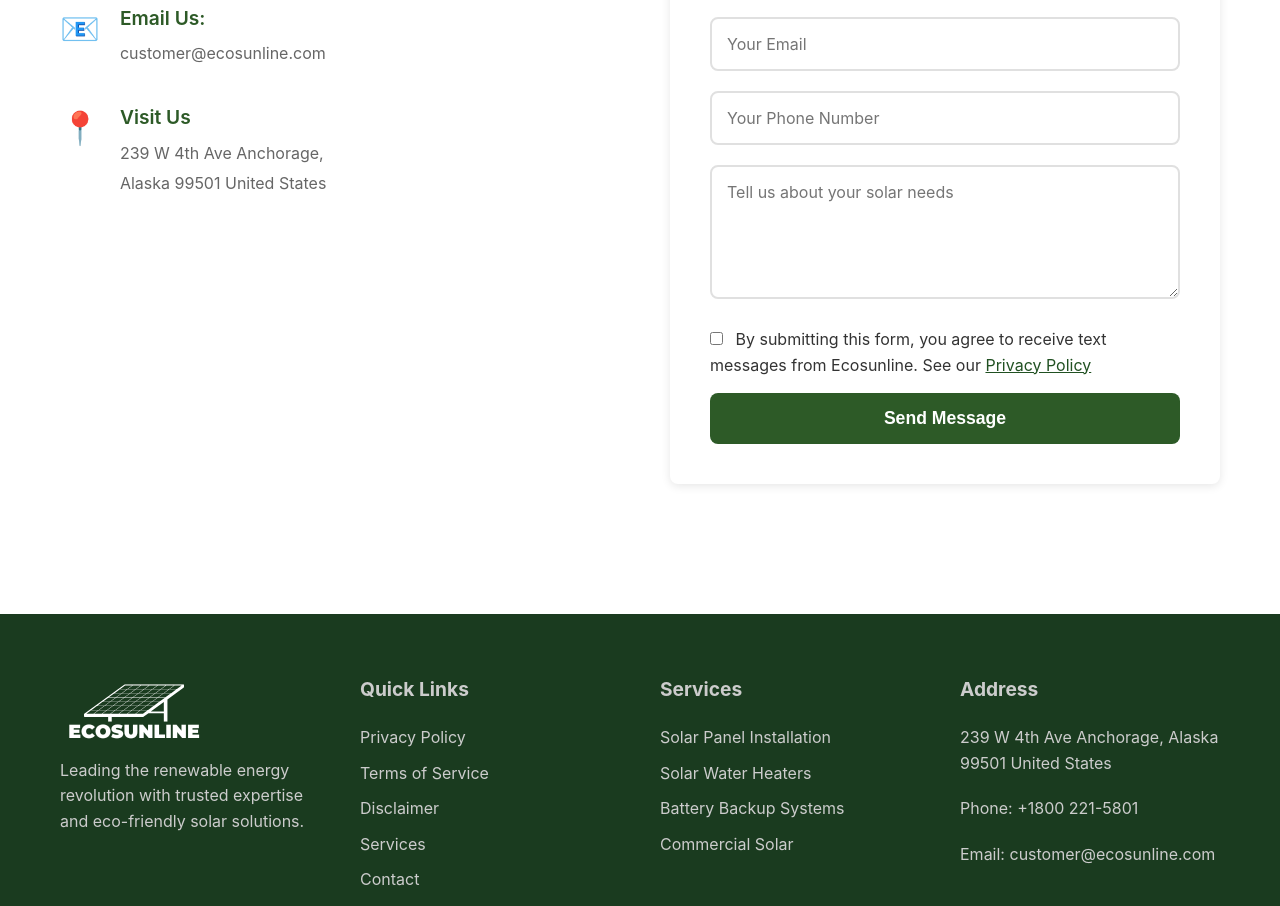
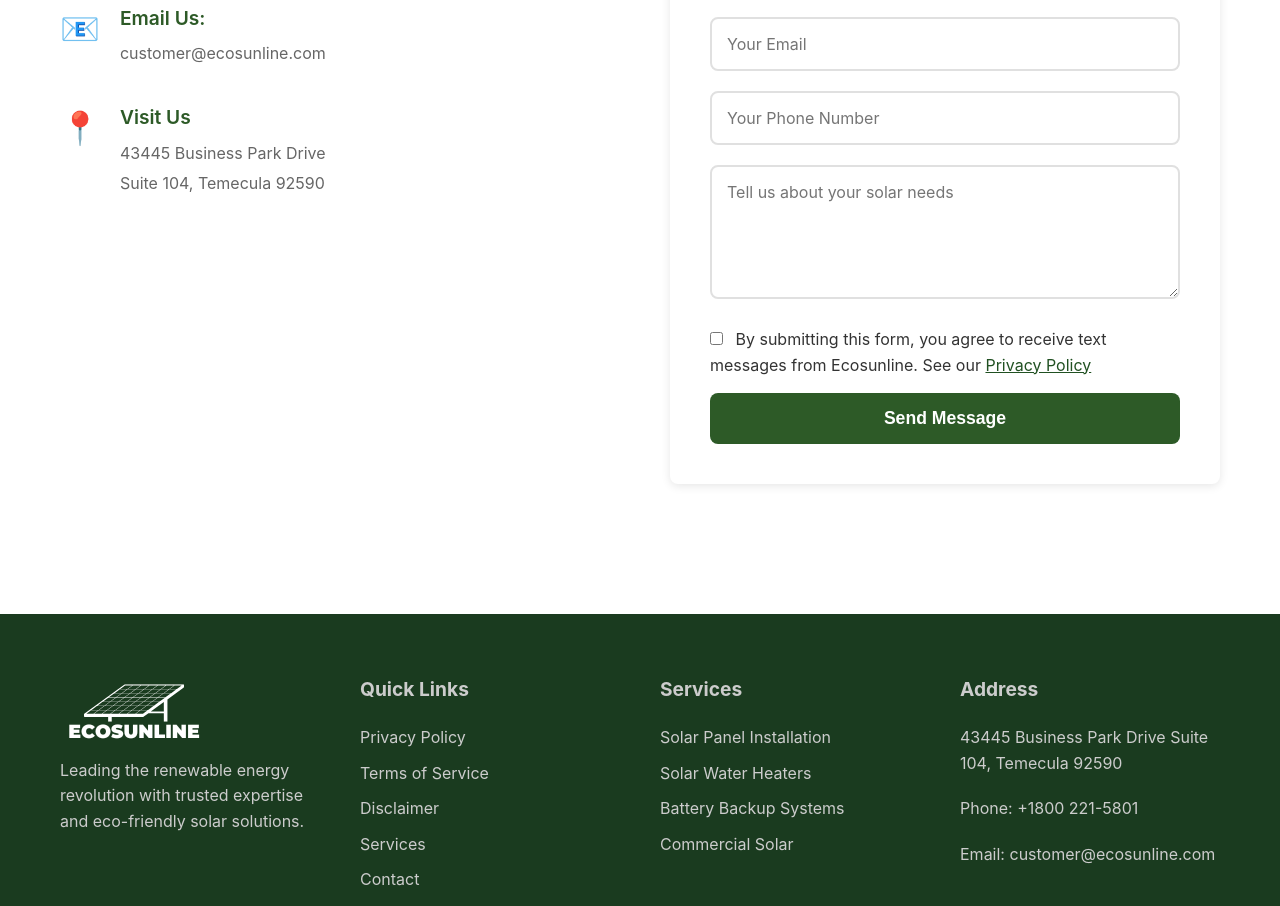
Before and after one commit to DivyanshiShrivastav04/ecosunline, a website built with Vite: page index.html in a window 1280 px wide. Shown: the part 5598-6504 px from the top of the page. Built offline with nearby package versions, Linux system fonts and the light colour scheme.

Commit message:
index.html

```diff
--- a/index.html
+++ b/index.html
@@ -390,8 +390,8 @@
                         <div class="contact-icon">📍</div>
                         <div class="contact-details">
                             <h3>Visit Us</h3>
-                            <p>239 W 4th Ave Anchorage,</p>
-                            <p>Alaska 99501 United States</p>
+                            <p>43445 Business Park Drive</p>
+                            <p>Suite 104, Temecula 92590</p>
                         </div>
                     </div>
                 </div>
@@ -459,7 +459,7 @@
                 </div>
                 <div class="footer-section">
                     <h3>Address</h3>
-                    <p>239 W 4th Ave Anchorage, Alaska 99501 United States</p>
+                    <p>43445 Business Park Drive Suite 104, Temecula 92590</p>
                     <p>Phone: <a href="tel:+18002215801" style="text-decoration: none; color: #cccccc;">+1800 221-5801</a></p>
                     <p>Email: <a href="mailto:customer@ecosunline.com" style="text-decoration: none; color: #cccccc;">customer@ecosunline.com</a></p>
                 </div>
```
